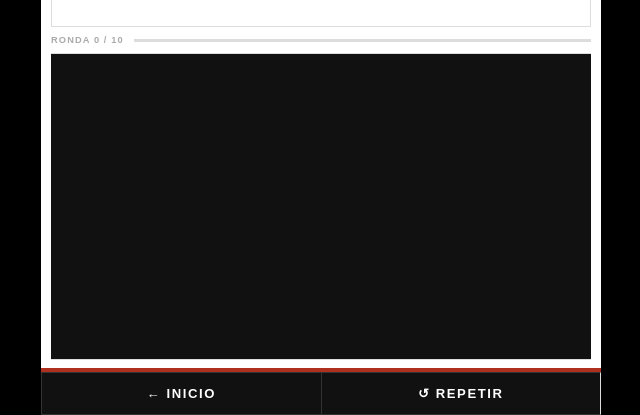
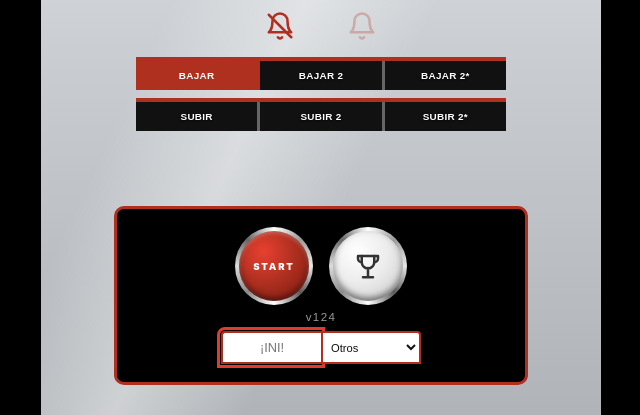
Before and after one commit to RDSK27/rds-reaction-test, a plain HTML site: page index.html in a window 1280 px wide. Both pictures are taken after a click on the button "START". Shown: the part 385-800 px from the top of the page, without its empty margins (319-959 px from the left). Drawn offline with Linux system fonts and the light colour scheme.

Commit message:
rds-reaction-test-v124: iniciales obligatorias para empezar (ya no se guarda RDS por defecto) y la identidad que llega de SuiteRDS se aplica una sola vez y se quita de la direccion
Co-Authored-By: Claude Opus 5.5 <noreply@anthropic.com>

```diff
--- a/index.html
+++ b/index.html
@@ -992,7 +992,7 @@ footer {
   <button class="start-btn rank-btn" onclick="showFullRanking()" aria-label="Ranking"><svg viewBox="0 0 24 24" width="30" height="30" fill="none" stroke="#333333" stroke-width="2" stroke-linecap="round" stroke-linejoin="round" aria-hidden="true"><path d="M8 21h8M12 13.5v7.5M7 4h10v5a5 5 0 0 1-10 0V4z"/><path d="M7 4H4v2a3 3 0 0 0 3 3M17 4h3v2a3 3 0 0 1-3 3"/></svg></button>
 </div>
   </div>
-  <div class="app-ver" style="margin-top:6px;padding-top:0;">v123</div>
+  <div class="app-ver" style="margin-top:6px;padding-top:0;">v124</div>
   <div id="user-name-bar" style="margin-top:8px;">
     <div style="display:flex;width:200px;gap:0;margin:0 auto;">
       <input id="user-ini-input" type="text" maxlength="3" placeholder="INI"
@@ -1739,6 +1739,7 @@ function buildGonogoTrials(total){
 }
 function prepareAndCountdown(){
   if(xOn){ startX2(); return; }
+  if(!rdsIniOk()) return;
   saveUserName();
   // Inicializar voz en gesto directo del usuario para Safari iOS
   if(window.speechSynthesis && gameMode==='distractor'){
@@ -3018,7 +3019,22 @@ function rxUpdateRankSaveBtn(){
     }
   }catch(e){}
   }
-  if(document.readyState==='complete') applyUrlIdentity(); else window.addEventListener('load', applyUrlIdentity);
+  /* 2026-11-16: la identidad que llega de SuiteRDS (?ini=&dep=) se aplica UNA vez y se quita de la direccion: antes, cada recarga
+     (p. ej. al actualizarse la app sola) volvia a poner ese nombre encima de lo que hubiera escrito el deportista. */
+  function rdsUrlOnce(){
+    applyUrlIdentity();
+    try{ var u=new URL(location.href); if(u.searchParams.has('ini')||u.searchParams.has('dep')){ u.searchParams.delete('ini'); u.searchParams.delete('dep'); var q=u.searchParams.toString(); history.replaceState(history.state,'',u.pathname+(q?'?'+q:'')+u.hash); } }catch(e){}
+  }
+  if(document.readyState==='complete') rdsUrlOnce(); else window.addEventListener('load', rdsUrlOnce);
+  /* 2026-11-16: iniciales obligatorias. Sin ellas se guardaba "RDS" (y con el deporte por defecto, RDS-OTR). */
+  window.rdsIniOk=function(){
+    var el=document.getElementById('user-ini-input')||document.getElementById('home-initials'); if(!el) return true;
+    if((el.value||'').replace(/[^A-Za-z]/g,'')) return true;
+    el.style.outline='3px solid #e23b2e'; el.style.outlineOffset='1px'; el.placeholder='\u00a1INI!';
+    if(!el._rdsIni){ el._rdsIni=1; el.addEventListener('input', function(){ if(el.value){ el.style.outline=''; el.placeholder='INI'; } }); }
+    try{ el.scrollIntoView({block:'center'}); }catch(e){} try{ el.focus(); }catch(e){}
+    return false;
+  };
 })();
 </script>
 <script type="module">
--- a/sw.js
+++ b/sw.js
@@ -1,5 +1,5 @@
 /* RDS Velocidad de Reaccion - Service Worker */
-var CACHE = 'rds-reaction-v123';
+var CACHE = 'rds-reaction-v124';
 var ASSETS = [
   './',
   './index.html',
```
